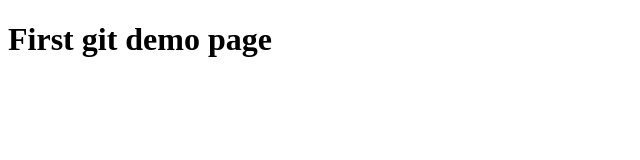
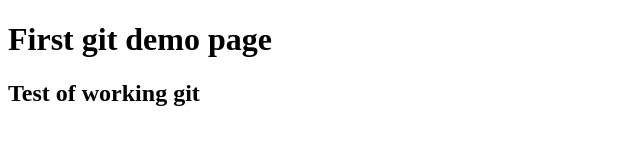
Before and after one commit to Sayiber/My-first-repositury, a plain HTML site: page 01Basics/index.html in a window 1280 px wide. Shown: the whole page, without its empty margins (0-640 px from the left). Drawn offline with Linux system fonts and the light colour scheme.

Commit message:
checking to see if git works

```diff
--- a/01Basics/index.html
+++ b/01Basics/index.html
@@ -8,6 +8,7 @@
 </head>
 <body>
     <h1>First git demo page</h1>
+    <h2>Test of working git</h2>
     <script src="index.js"></script>
 </body>
 </html>
```
